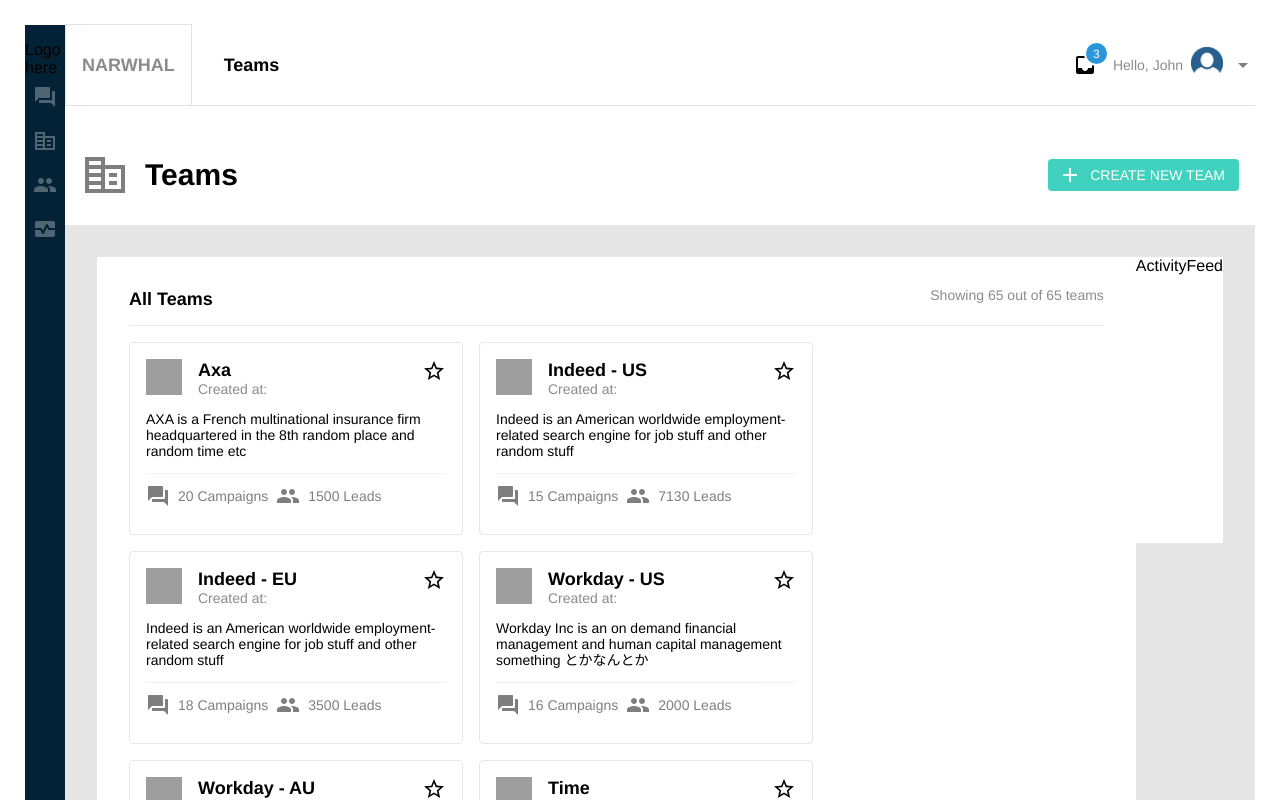
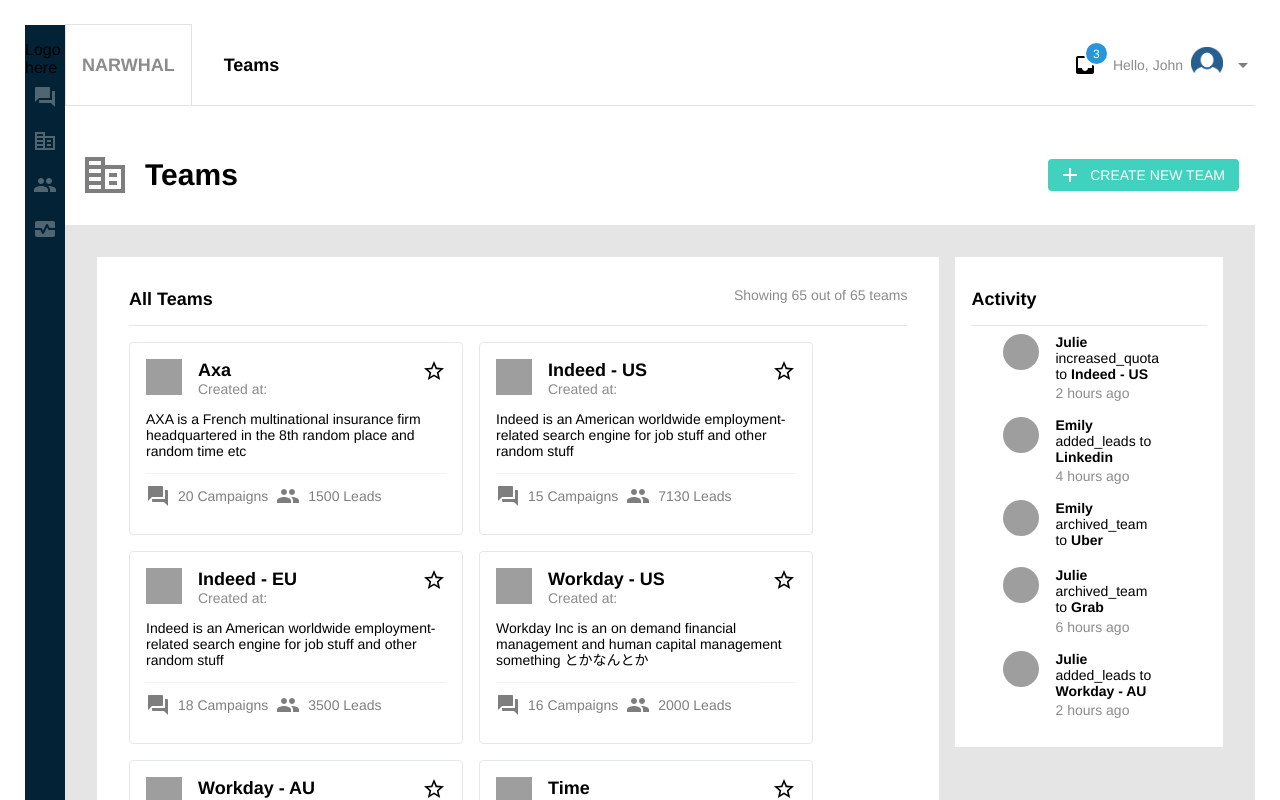
Before and after one commit to syfqy/narwhal-app, a React (Create React App) app: page / in a window 1280 px wide. Shown: the top 800 px of the page. Built offline with nearby package versions, Linux system fonts and the light colour scheme; grey boxes are pictures that could not be loaded; a web font is replaced by a local one.

Commit message:
feat (activities): add activity section

```diff
--- a/src/assets/styles/styles.css
+++ b/src/assets/styles/styles.css
@@ -205,6 +205,7 @@
     justify-content: space-between;
     padding: 2rem;
     background-color: #E5E5E5;
+    gap: 1rem;
 }
 
 
@@ -283,8 +284,36 @@
     display: flex;
     flex: 1 1 auto;
     flex-direction: column;
-    min-height: 25%;
-    max-height: 25%;
+    min-height: fit-content;
+    max-height: 40%;
+    /* overflow-y: scroll; */
+    padding: 1rem;
+}
+
+.activity-header {
+    border-bottom: 1px solid #E4E7EC;
+}
+
+.activity-card {
+    display: flex;
+    gap: 1rem;
+    margin: 0.5rem 3rem 0.5rem 2rem;
+}
+
+.activity-avatar {
+    border-radius: 50%;
+    width: 36px;
+    height: 36px;
+}
+
+.activity-details {
+    display: flex;
+    flex-direction: column;
+    gap: 0.2rem;
+}
+
+.activity-details > p {
+    margin: 0;
 }
 
 .footer {
--- /dev/null
+++ b/src/components/ActivityCard.js
@@ -0,0 +1,15 @@
+import React from 'react'
+
+function ActivityCard(props) {
+  return (
+    <div className="activity-card">
+        <img className="activity-avatar" src={props.img}/>
+        <div className="activity-details">
+            <p><strong>{props.name}</strong> {props.action} to <strong>{props.target}</strong></p>
+            <p className="grey-out">{props.createdAt}</p>
+        </div>
+    </div>
+  )
+}
+
+export default ActivityCard
--- a/src/components/ActivityFeed.js
+++ b/src/components/ActivityFeed.js
@@ -1,8 +1,27 @@
 import React from 'react';
+import data from './data';
+import ActivityCard from './ActivityCard';
 
 function ActivityFeed() {
+
+  const activities = data.activities;
+
   return (
-    <div className="activity-container">ActivityFeed</div>
+    <div className="activity-container">
+      <div className="activity-header">
+        <h2>Activity</h2>
+      </div>
+      {activities.map((activity)=> (
+        <ActivityCard
+          key={activity.id}
+          name={activity.person.name}
+          img={activity.person.avatar}
+          action={activity.action}
+          target={activity.target}
+          createdAt={activity.created_at}
+        />
+      ))}
+    </div>
   )
 }
 
--- a/src/components/MainContent.js
+++ b/src/components/MainContent.js
@@ -4,7 +4,6 @@
 
 function MainContent() {
   const teams = data.teams;
-  console.log(teams);
 
   const nCurrentTeams = 65;
   const nAllTeams = 65;
```
